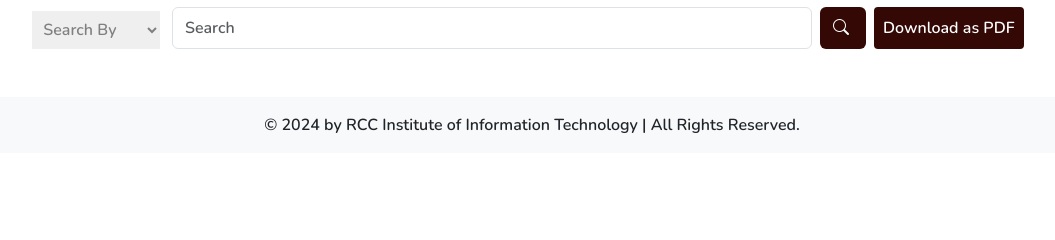
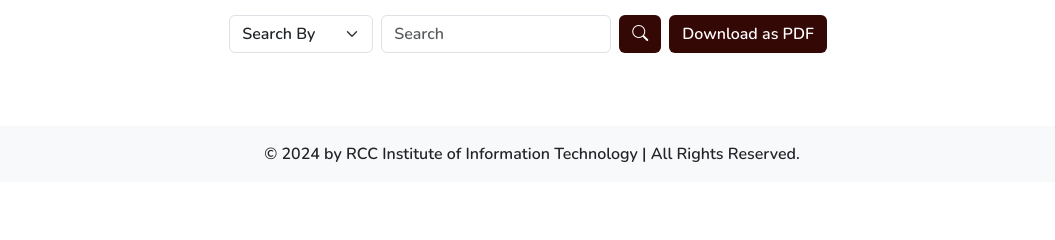
Before and after one commit to AvikChakraborty02/AlumniManagement, a Django app: template templates/Search_alumni_values.html in a window 1280 px wide. Shown: the part 162-402 px from the top of the page, without its empty margins (108-1163 px from the left). Run offline with Django 4.2, Linux system fonts and the light colour scheme; the template is opened without the code that fills it, so the values that code supplies are empty; some libraries are stand-ins or nearby versions.

Commit message:
Update Search_alumni_values.html

```diff
--- a/templates/Search_alumni_values.html
+++ b/templates/Search_alumni_values.html
@@ -21,6 +21,9 @@
         }
         p{
             font-size: 16px;
+        }
+        i{
+          font-family: 'Times New Roman', Times, serif;
         }
         nav#nav{
             background-color: rgb(52, 8, 5);
@@ -56,12 +59,6 @@
             display: inline-flex;
             align-items: center;
             font-size: 16px;
-        }
-        #button i{
-            margin-right: 4px;
-            line-height: 1;  /* Ensures the icon aligns with the text */
-            vertical-align: middle;
-            padding-bottom: 1%;
         }
         .offcanvas{
             z-index: 10000;
@@ -236,12 +233,12 @@
 
      <h5 style="text-align: center;">Match Found:&nbsp;{{match_count}}</h5>
 
-    <div class="content">
-        <div class="search d-flex justify-content-center mt-1">
-            <div class="dropdown">
-                <form action="/search_details/" method="post">
+    <div class="content mt-3" style="margin-bottom: 2%;">
+        <!-- <div class="search d-flex justify-content-center mt-1"> -->
+            <form class="d-flex align-items-end flex-wrap gap-2 justify-content-center" action="/search_details/" method="post">
             {% csrf_token %}
-                <select id="search_by" name="search_by" style="padding: 6%;color: gray;border: none;margin-top: 4%;" required>
+                <div>
+                    <select id="search_by" name="search_by" class="form-select" required>
                         <option value="">Search By</option>
                         <option value="name">Name</option>
                         <option value="course">Course</option>
@@ -252,12 +249,13 @@
                         <option value="job role">Job Role</option>
                         <option value="all">All</option>
                     </select>
-            </div>&nbsp;&nbsp;&nbsp;
-                <input class="form-control me-2" style="width: 50%;margin-left: 1%;" type="search" placeholder="Search" name="search" aria-label="Search">
+                </div>
+                <div><input class="form-control" type="search" placeholder="Search" name="search" aria-label="Search"></div>
+                <div>
                     <button class="btn" id="button" type="submit"><i class="bi bi-search"></i></button>
                     <!--PDF Button-->
-                <button class="btn btn-sm btn-block d-sm-inline d-block mx-2" id="button" onclick="generatePDF()">Download as PDF</button>
-
+                    <button class="btn float-end mx-2" id="button" onclick="generatePDF()">Download as PDF</button>
+                </div>
             </form>
     </div>
 
```
Lines whose indentation alone changed are shown as unchanged.
